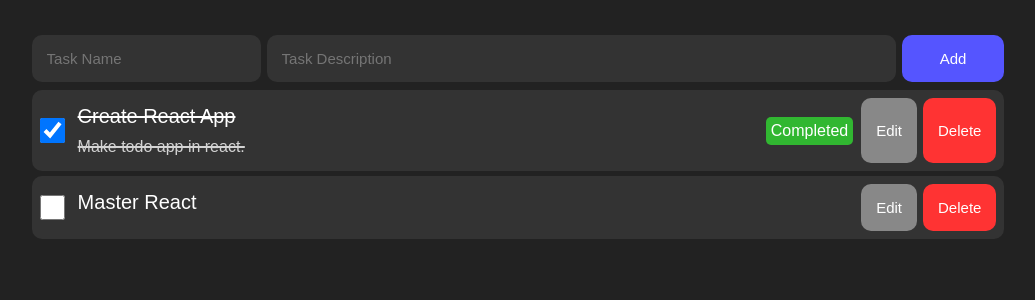
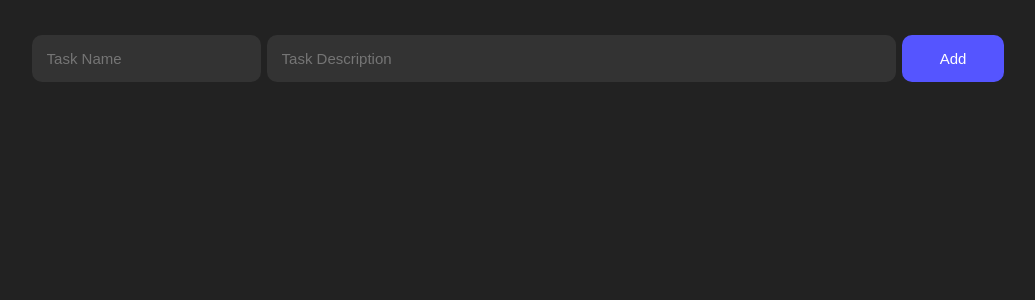
Before and after one commit to Natorise/todo-list-react, a React (Vite) app: page / in a window 1280 px wide. Shown: the top 300 px of the page, without its empty margins (122-1157 px from the left). Built offline with nearby package versions, Linux system fonts and the light colour scheme.

Commit message:
add localStorage for tasks

```diff
--- a/src/App.tsx
+++ b/src/App.tsx
@@ -1,4 +1,4 @@
-import React, { useState } from "react";
+import React, { useEffect, useState } from "react";
 import "./App.css";
 import Form from "./components/Form";
 import Tasks from "./components/Tasks";
@@ -6,18 +6,23 @@
 import { Task } from "./Task";
 import Modal from "./components/Modal";
 
-let taskss: Task[] = [
-  {
-    name: "Create React App",
-    description: "Make todo app in react.",
-    completed: true,
-  },
-  {
-    name: "Master React",
-    description: "",
-    completed: false,
-  },
-];
+// let taskss: Task[] = [
+//   {
+//     name: "Create React App",
+//     description: "Make todo app in react.",
+//     completed: true,
+//   },
+//   {
+//     name: "Master React",
+//     description: "",
+//     completed: false,
+//   },
+// ];
+
+// localStorage.setItem("tasks",JSON.stringify(taskss))
+
+let localStorageTasks = localStorage.getItem("tasks")
+let taskss: Task[] = localStorageTasks ? JSON.parse(localStorageTasks) : []
 
 export type ModalInfo = {
   id: number;
@@ -26,6 +31,10 @@
 function App() {
   const [tasks, setTasks] = useState(taskss);
   const [modalInfo, setModalInfo] = useState<ModalInfo>();
+
+  useEffect(()=>{
+    localStorage.setItem("tasks",JSON.stringify(tasks))
+  },[tasks])
 
   return (
     <>
```
